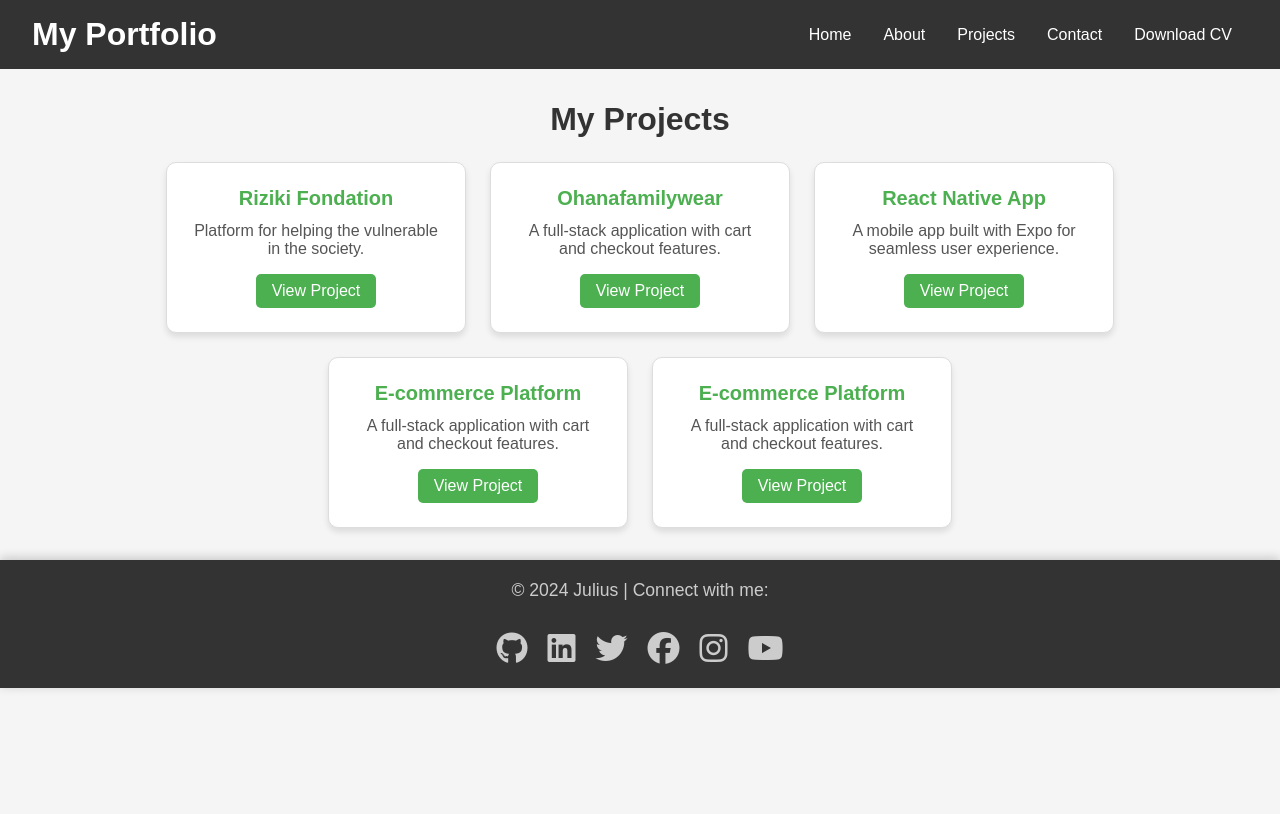
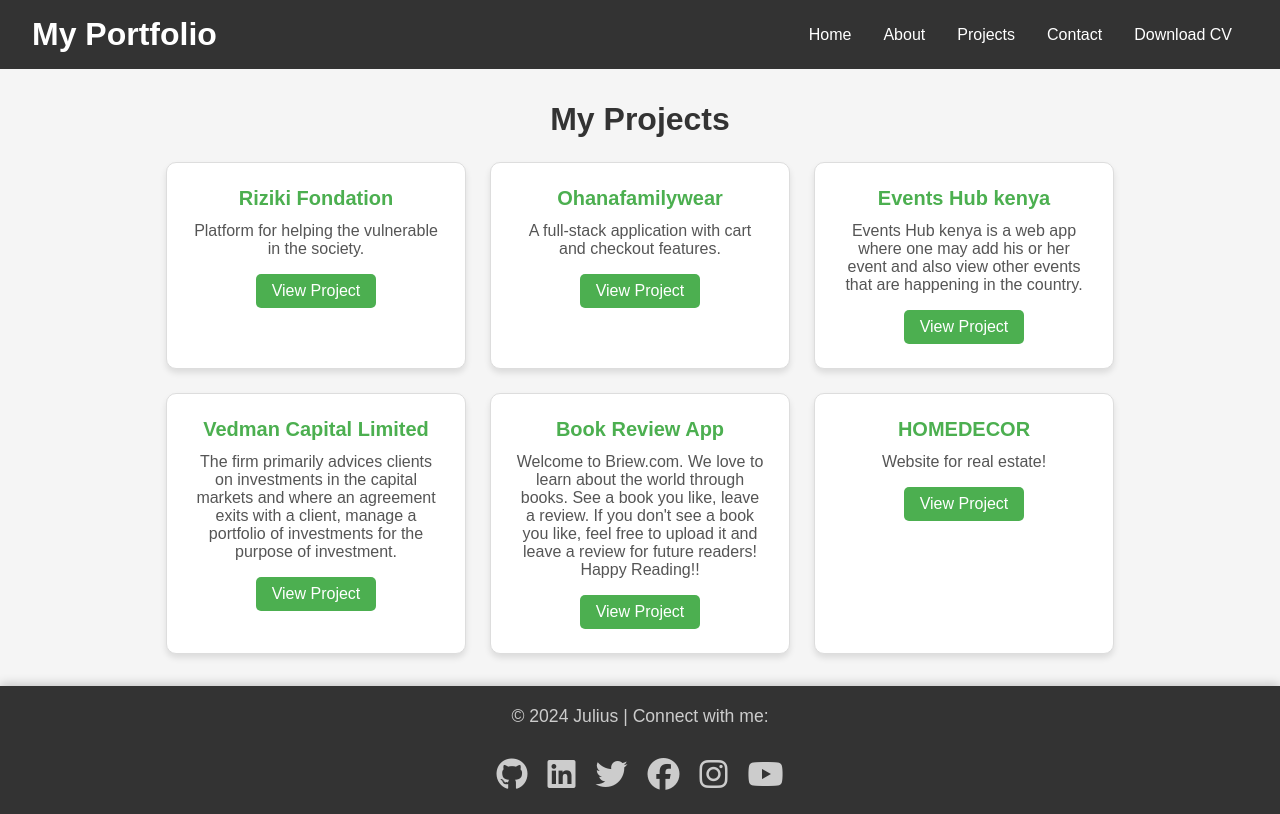
Before and after one commit to ndakalajulius/juliusport, a React (Create React App) app: page /projects in a window 1280 px wide. Built offline with nearby package versions, Linux system fonts and the light colour scheme.

Commit message:
updated the projects

```diff
--- a/src/components/Footer.js
+++ b/src/components/Footer.js
@@ -8,7 +8,7 @@ const Footer = () => {
         <p>&copy; 2024 Julius | Connect with me:</p>
         <div className="social-icons">
           <a
-            href="https://github.com"
+            href="https://github.com/ndakalajulius"
             target="_blank"
             rel="noopener noreferrer"
             className="social-icon"
@@ -16,7 +16,7 @@ const Footer = () => {
             <i className="fab fa-github"></i>
           </a>
           <a
-            href="https://linkedin.com"
+            href="https://linkedin.com/ndakalajulius"
             target="_blank"
             rel="noopener noreferrer"
             className="social-icon"
@@ -24,7 +24,7 @@ const Footer = () => {
             <i className="fab fa-linkedin"></i>
           </a>
           <a
-            href="https://twitter.com"
+            href="https://twitter.com/ndakalajulius"
             target="_blank"
             rel="noopener noreferrer"
             className="social-icon"
@@ -32,7 +32,7 @@ const Footer = () => {
             <i className="fab fa-twitter"></i>
           </a>
           <a
-            href="https://facebook.com"
+            href="https://facebook.com//ndakalajulius"
             target="_blank"
             rel="noopener noreferrer"
             className="social-icon"
@@ -40,7 +40,7 @@ const Footer = () => {
             <i className="fab fa-facebook"></i>
           </a>
           <a
-            href="https://instagram.com"
+            href="https://instagram.com/ndakalajulius"
             target="_blank"
             rel="noopener noreferrer"
             className="social-icon"
@@ -48,7 +48,7 @@ const Footer = () => {
             <i className="fab fa-instagram"></i>
           </a>
           <a
-            href="https://youtube.com"
+            href="https://youtube.com/ndakalajulius"
             target="_blank"
             rel="noopener noreferrer"
             className="social-icon"
--- a/src/components/Projects.js
+++ b/src/components/Projects.js
@@ -14,19 +14,24 @@ const Projects = () => {
       link: "https://ohanafamilywear.com/",
     },
     {
-      title: "React Native App",
-      description: "A mobile app built with Expo for seamless user experience.",
-      link: "#",
+      title: "Events Hub kenya",
+      description: "Events Hub kenya is a web app where one may add his or her event and also view other events that are happening in the country.",
+      link: "https://events-hub-kenya.vercel.app/",
     },
     {
-      title: "E-commerce Platform",
-      description: "A full-stack application with cart and checkout features.",
-      link: "#",
+      title: "Vedman Capital Limited",
+      description: "The firm primarily advices clients on investments in the capital markets and where an agreement exits with a client, manage a portfolio of investments for the purpose of investment.",
+      link: "https://vedmangroup.com/",
     },
     {
-      title: "E-commerce Platform",
-      description: "A full-stack application with cart and checkout features.",
-      link: "#",
+      title: "Book Review App",
+      description: "Welcome to Briew.com. We love to learn about the world through books. See a book you like, leave a review. If you don't see a book you like, feel free to upload it and leave a review for future readers! Happy Reading!!",
+      link: "https://merry-blini-2e67bf.netlify.app/",
+    },
+    {
+      title: "HOMEDECOR",
+      description: "Website for real estate!",
+      link: "https://real-estate-website-one-kappa.vercel.app/",
     },
   ];
 
```
